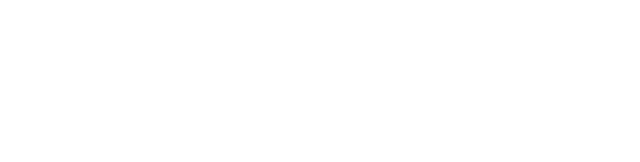
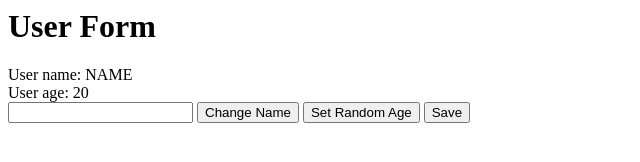
Before and after one commit to Psevdon1m/custom-framework, a website with bundled scripts: page index.html in a window 1280 px wide. Shown: the whole page, without its empty margins (0-640 px from the left). Built offline with nearby package versions, Linux system fonts and the light colour scheme; data requests are answered from the project's data file.

Commit message:
set name & age, react ui on data change

```diff
--- a/index.html
+++ b/index.html
@@ -1,5 +1,8 @@
 <html>
     <body>
+        <div id="root">
+
+        </div>
         <script src="src/index.ts"></script>
     </body>
 </html>
--- a/src/index.ts
+++ b/src/index.ts
@@ -1,9 +1,9 @@
-import { Collection } from "./models/Collection";
-import { User, UserProps } from "./models/User";
+import { User } from "./models/User";
+import { UserForm } from "./views/UserForm";
 
-const collection = User.buildUserCollection();
-collection.on("change", () => {
-  console.log("fetched", collection);
-});
+const root = document.getElementById("root");
+if (!root) throw new Error("Root element not found");
 
-collection.fetch();
+const user = User.buildUser({ name: "NAME", age: 20 });
+const userForm = new UserForm(root, user);
+userForm.render();
--- a/src/models/User.ts
+++ b/src/models/User.ts
@@ -24,4 +24,9 @@ export class User extends Model<UserProps> {
       User.buildUser(json)
     );
   }
+
+  setRandomAge(): void {
+    const age = Math.round(Math.random() * 100);
+    this.set({ age });
+  }
 }
--- /dev/null
+++ b/src/views/UserForm.ts
@@ -0,0 +1,69 @@
+import { User } from "../models/User";
+
+export class UserForm {
+  constructor(public parent: Element, public model: User) {
+    this.subscribeToChangeEvent();
+  }
+
+  subscribeToChangeEvent(): void {
+    this.model.on("change", () => this.render());
+  }
+
+  eventsMap(): { [key: string]: () => void } {
+    return {
+      "click:.set-name": this.onSetNameClick,
+      "click:.set-random-age": this.onSetRandomAgeClick,
+      "click:.save-button": this.onSaveClick,
+    };
+  }
+
+  onSetNameClick = (): void => {
+    const input = this.parent.querySelector("input");
+    if (input) {
+      const name = input.value.trim();
+      this.model.set({ name });
+    }
+  };
+
+  onSetRandomAgeClick = (): void => {
+    this.model.setRandomAge();
+  };
+
+  onSaveClick(): void {
+    console.log("Save clicked");
+  }
+
+  template(): string {
+    return `
+    <div>
+    <h1>User Form</h1>
+    <div> User name: ${this.model.get("name")}</div>
+    <div> User age: ${this.model.get("age")}</div>
+    <input />
+    <button class="set-name">Change Name</button>
+    <button class="set-random-age">Set Random Age</button>
+    <button class="save-button">Save</button>
+    </div>
+    `;
+  }
+
+  bindEvents(fragment: DocumentFragment): void {
+    const eventsMap = this.eventsMap();
+
+    for (let eventKey in eventsMap) {
+      const [eventName, selector] = eventKey.split(":");
+      fragment.querySelectorAll(selector).forEach((el) => {
+        el.addEventListener(eventName, eventsMap[eventKey]);
+      });
+    }
+  }
+
+  render(): void {
+    this.parent.innerHTML = "";
+
+    const templateElement = document.createElement("template");
+    templateElement.innerHTML = this.template();
+    this.bindEvents(templateElement.content);
+    this.parent.append(templateElement.content);
+  }
+}
```
Also changed, not shown: tsconfig.json (added, +108 -0 lines).
